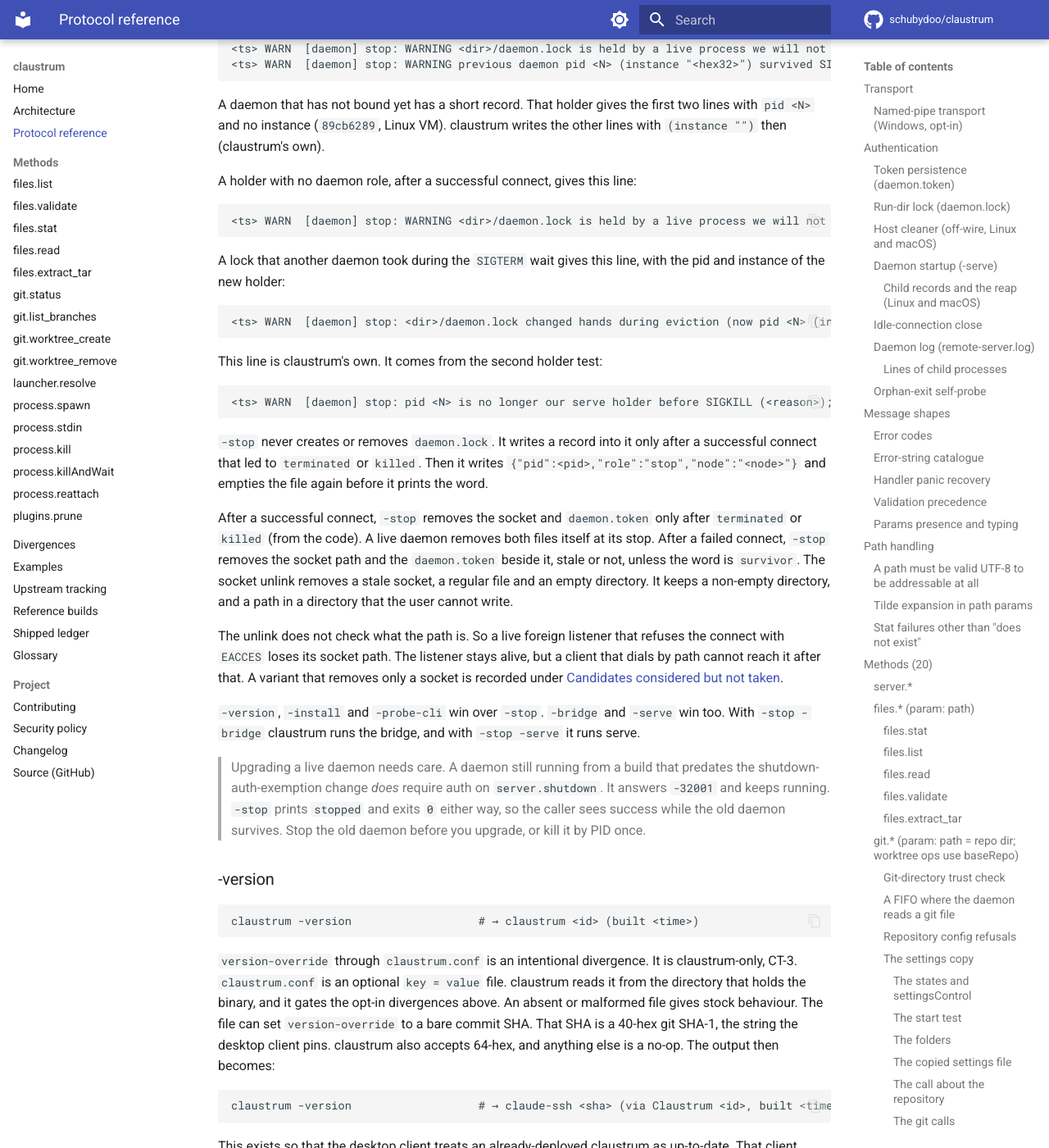
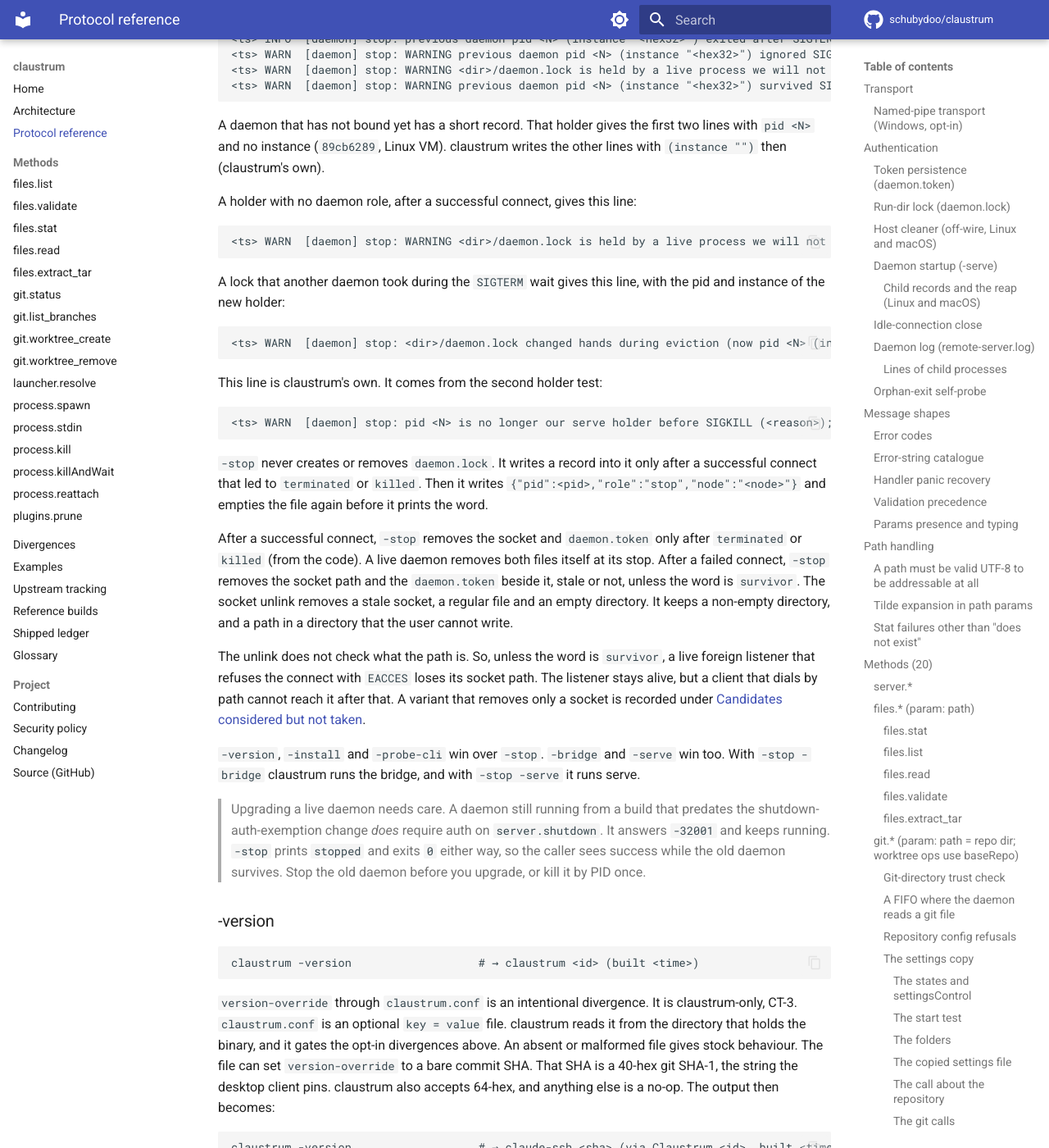
Before and after one commit to schubydoo/claustrum, an MkDocs documentation site: the page built from docs/PROTOCOL.md, in a window 1280 px wide and 1400 px high, scrolled down 94293 px. Shown: the whole window at 82% size. Built offline with MkDocs 1.6.1 and Material for MkDocs 9.7.7, drawn with Linux system fonts in a browser that asks for light colours; comment, search, counter and statistics services are not loaded; part of the change alters nothing that is shown; some of the changed text lies outside the part shown.

Commit message:
docs: fix the second-pass findings of the log and -stop cut
Co-Authored-By: Claude Opus 5.5 <noreply@anthropic.com>

````diff
--- a/docs/PROTOCOL.md
+++ b/docs/PROTOCOL.md
@@ -734,7 +734,8 @@ following it, and it opens no FIFO:
 - A folder fails the start with `is a directory`.
 - An own regular file is truncated. It keeps its mode and gets the lines.
 - An own link to an own regular file gets the same: the file is truncated (Linux
-  VM).
+  VM). On Windows a link fails with `permission denied`
+  ([D8](DIVERGENCES.md#d8)).
 - Every other entry fails the start with `permission denied` and stays
   unchanged. That is [D8](DIVERGENCES.md#d8).
 
@@ -3641,7 +3642,7 @@ writes the other lines with `(instance "")` then (claustrum's own).
 A holder with no daemon role, after a successful connect, gives this line:
 
 ```text
-<ts> WARN  [daemon] stop: WARNING <dir>/daemon.lock is held by a live process we will not signal (its holder is not a daemon (role "")); leaving it alone
+<ts> WARN  [daemon] stop: WARNING <dir>/daemon.lock is held by a live process we will not signal (its holder is not a daemon (role "<role>")); leaving it alone
 ```
 
 A lock that another daemon took during the `SIGTERM` wait gives this line, with
@@ -3669,7 +3670,8 @@ it, stale or not, unless the word is `survivor`. The socket unlink removes a
 stale socket, a regular file and an empty directory. It keeps a non-empty
 directory, and a path in a directory that the user cannot write.
 
-The unlink does not check what the path is. So a live foreign listener that
+The unlink does not check what the path is. So, unless the word is `survivor`, a
+live foreign listener that
 refuses the connect with `EACCES` loses its socket path. The listener stays
 alive, but a client that dials by path cannot reach it after that. A variant
 that removes only a socket is recorded under [Candidates considered but not
````
